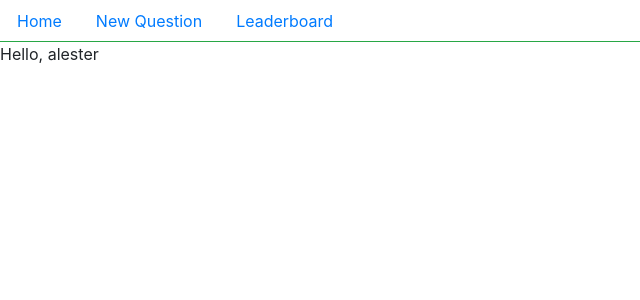
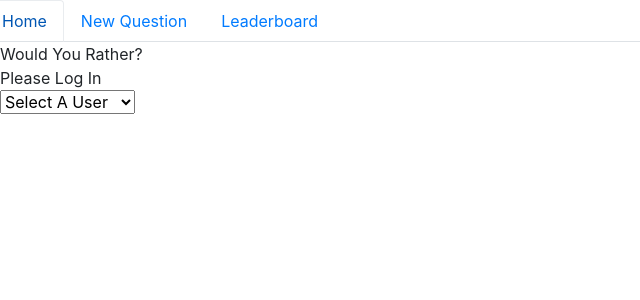
Before and after one commit to Reveill3/would_you_rather, a React (Create React App) app: page / in a window 1280 px wide. Shown: the top 300 px of the page, without its empty margins (0-640 px from the left). Built offline with nearby package versions, Linux system fonts and the light colour scheme.

Commit message:
feat: Can now login from list of users.
authedUser is set when select field is changed. full user object is set to autheUser

```diff
--- a/package.json
+++ b/package.json
@@ -7,6 +7,7 @@
     "react": "^16.5.0",
     "react-dom": "^16.5.0",
     "react-redux": "^5.0.7",
+    "react-router-dom": "^4.3.1",
     "react-scripts": "1.1.5",
     "reactstrap": "^6.4.0",
     "redux": "^4.0.0",
--- a/src/actions/questions.js
+++ b/src/actions/questions.js
@@ -1,6 +1,8 @@
 export const RECEIVE_QUESTIONS = 'RECEIVE_QUESTIONS'
 
 export function receiveQuestions (questions) {
+  return {
   type: RECEIVE_QUESTIONS,
   questions
 }
+}
--- a/src/actions/shared.js
+++ b/src/actions/shared.js
@@ -1,11 +1,14 @@
 import { setAuthedUser } from './authedUser'
 import { receiveUsers } from './users'
 import { receiveQuestions } from './questions'
+import { _getUsers, _getQuestions } from '../utils/_DATA'
 
-import { _getUsers, _getQuestions } from '../utils/_DATA'
 
 export function handleInitialData () {
   return (dispatch) => {
-    dispatch(setAuthedUser('alester'))
+    _getUsers().then(users => {
+      dispatch(receiveUsers(users))
+    })
+    _getQuestions().then(questions => dispatch(receiveQuestions(questions)))
   }
 }
--- a/src/actions/users.js
+++ b/src/actions/users.js
@@ -1,6 +1,8 @@
 export const RECEIVE_USERS = 'RECEIVE_USERS'
 
 export function receiveUsers (users) {
+  return {
   type: RECEIVE_USERS,
   users
 }
+}
--- a/src/components/App.js
+++ b/src/components/App.js
@@ -2,6 +2,8 @@ import React, { Component } from 'react'
 import { connect } from 'react-redux'
 import { handleInitialData } from '../actions/shared'
 import  NavBar from './NavBar'
+import Login from './Login'
+import { BrowserRouter as Router, Route } from 'react-router-dom'
 
 class App extends Component {
   componentDidMount() {
@@ -10,9 +12,12 @@ class App extends Component {
 
   render() {
     return (
-      <div>
-        <NavBar />
-      </div>
+      <Router>
+        <div>
+          <NavBar />
+          <Route path='/' exact component={Login}/>
+        </div>
+      </Router>
     );
   }
 }
--- a/src/components/Login.js
+++ b/src/components/Login.js
@@ -0,0 +1,39 @@
+import React, { Component } from 'react'
+import { connect } from 'react-redux'
+import { setAuthedUser } from '../actions/authedUser'
+
+
+class Login extends Component {
+
+  handleLogin = (e) => {
+    const { dispatch, users, userids } = this.props
+    e.target.value != 'Select A User' ?
+    dispatch(setAuthedUser(
+      users[userids.filter((id) => users[id].name === e.target.value)]
+    )):dispatch(setAuthedUser(false))
+  }
+
+  render(){
+
+    return(
+    <div>
+      <div>Would You Rather?</div>
+      <div>Please Log In</div>
+      <select onChange={this.handleLogin}>
+        <option>Select A User</option>
+        {this.props.userids.map( (user) => (
+          <option key={this.props.users[user].id}>{this.props.users[user].name}</option>
+        ))}
+      </select>
+    </div>
+  )
+}}
+
+function mapStateToProps ({ users }) {
+  return {
+    userids: Object.keys(users),
+    users: users
+  }
+}
+
+export default connect(mapStateToProps)(Login)
--- a/src/components/Nav.js
+++ b/src/components/Nav.js
@@ -1,21 +1,24 @@
 import React from 'react'
 import { connect } from 'react-redux'
 import { Nav, NavItem, NavLink } from 'reactstrap';
+import { Link } from 'react-router-dom'
+import UserDisplay from './UserDisplay'
 
 export default function Navs () {
   return(
-    <div>
-      <Nav tabs className='border-bottom-4 border-success'>
+    <div className='row'>
+      <Nav tabs className='col-10'>
         <NavItem>
-          <NavLink href="#">Home</NavLink>
+          <NavLink tag={Link} to="/">Home</NavLink>
         </NavItem>
         <NavItem>
-          <NavLink href="#">New Question</NavLink>
+          <NavLink tag={Link} to="/new">New Question</NavLink>
         </NavItem>
         <NavItem>
-          <NavLink href="#">Leaderboard</NavLink>
+          <NavLink tag={Link} to="/leaders">Leaderboard</NavLink>
         </NavItem>
       </Nav>
+      <UserDisplay className='col-2'/>
     </div>
   )
 }
--- a/src/components/NavBar.js
+++ b/src/components/NavBar.js
@@ -6,9 +6,8 @@ import { connect } from 'react-redux'
 
 function NavBar () {
   return(
-    <div>
-      <Navs/>
-      <UserDisplay/>
+    <div className='border-bottom-4 border-success'>
+      <Navs />
     </div>
   )
 }
--- a/src/components/UserDisplay.js
+++ b/src/components/UserDisplay.js
@@ -5,18 +5,21 @@ import Navs  from './Nav'
 
 class UserDisplay extends Component {
   render() {
-
     return(
       <div>
-        <p>Hello, { this.props.authedUser }</p>
+        { this.props.authedUser ?
+          <div>Hello, { this.props.authedUser.name }</div>:
+          <div></div>
+    }
       </div>
-    )
-    }
+  )
 }
+}
+
 function mapStateToProps ({ authedUser }) {
     return {
       authedUser: authedUser
     }
-}
+  }
 
 export default connect(mapStateToProps)(UserDisplay)
```
Also changed, not shown: src/icons/blankavatar.svg (added), 1 other file (tests, documents, lock files or other folders).
